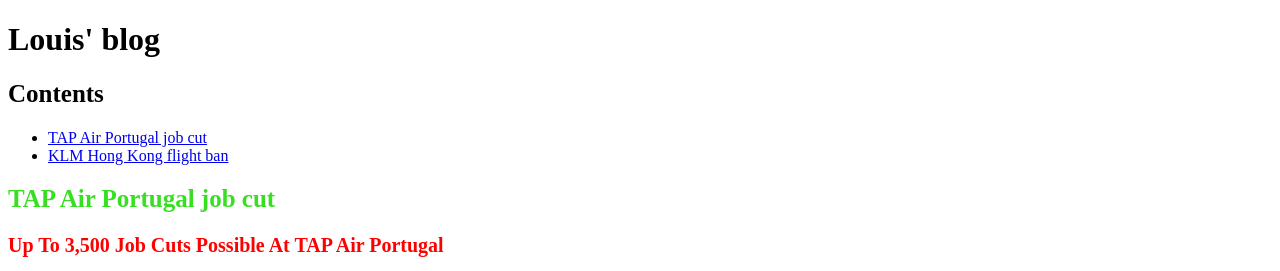
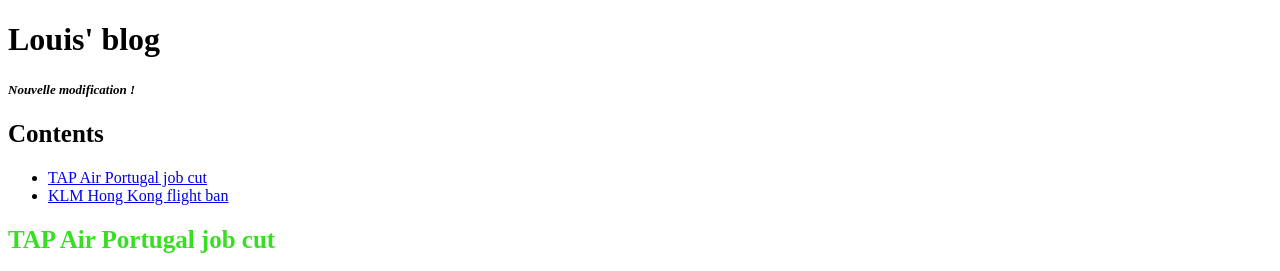
Before and after one commit to Louisfan2209/Louisfan2209, a plain HTML site: page index.html in a window 1280 px wide. Shown: the top 271 px of the page. Drawn offline with Linux system fonts and the light colour scheme.

Commit message:
ajouter para

```diff
--- a/index.html
+++ b/index.html
@@ -29,6 +29,7 @@
     <body>
 
         <h1>Louis' blog</h1>
+        <p> Nouvelle modification ! </p>
 
         <h2>Contents</h2>
         <ul>
```
